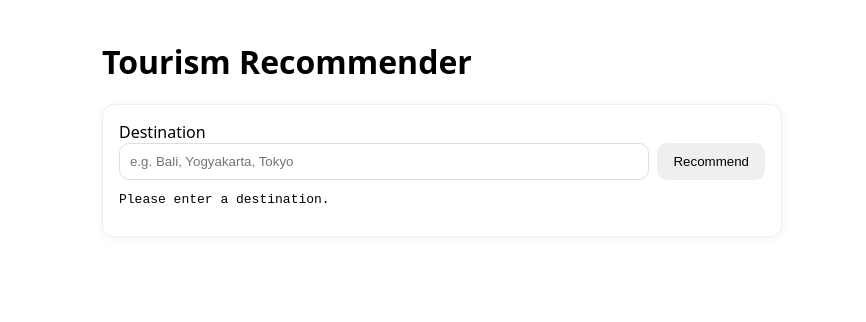
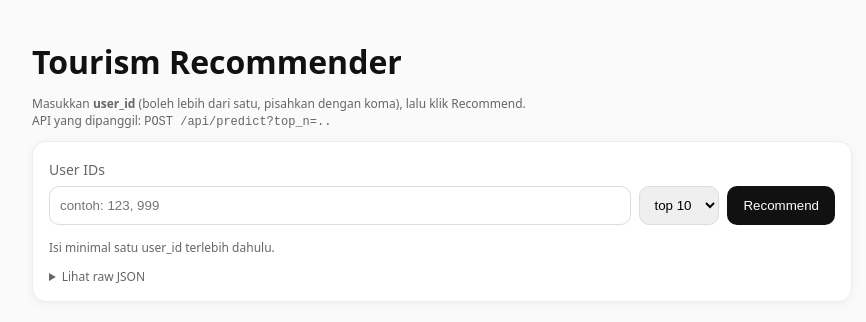
Before and after one commit to iseptianto/mlops15, a plain HTML site: page frontend/index.html in a window 1280 px wide. Both pictures are taken after a click on the button "Recommend". Shown: the whole page, without its empty margins (198-1064 px from the left). Drawn offline with Linux system fonts and the light colour scheme.

Commit message:
update data

```diff
--- a/frontend/index.html
+++ b/frontend/index.html
@@ -5,35 +5,141 @@
   <meta name="viewport" content="width=device-width, initial-scale=1" />
   <title>Tourism Recommender</title>
   <style>
-    body{font-family:system-ui,Arial,sans-serif;max-width:680px;margin:40px auto;padding:0 16px}
-    .card{padding:16px;border:1px solid #eee;border-radius:12px;box-shadow:0 2px 8px rgba(0,0,0,.05)}
-    button{padding:10px 16px;border:0;border-radius:10px;cursor:pointer}
-    input{padding:10px;border:1px solid #ddd;border-radius:10px;width:100%}
-    .row{display:flex;gap:8px}
+    :root{--b:#111;--muted:#666;--bg:#fafafa}
+    body{font-family:system-ui,Arial,sans-serif;max-width:820px;margin:40px auto;padding:0 16px;background:var(--bg);color:var(--b)}
+    h1{margin-bottom:12px}
+    .card{padding:16px;border:1px solid #eee;border-radius:14px;background:#fff;box-shadow:0 2px 10px rgba(0,0,0,.05)}
+    .row{display:flex;gap:8px;flex-wrap:wrap}
+    label{font-size:14px;color:var(--muted)}
+    input,select{padding:10px;border:1px solid #ddd;border-radius:10px}
+    input{flex:1;min-width:220px}
+    button{padding:10px 16px;border:0;border-radius:10px;cursor:pointer;background:#111;color:#fff}
+    .result{margin-top:14px}
+    .pill{display:inline-block;padding:6px 10px;border:1px solid #eee;border-radius:999px;margin:4px 6px 0 0;background:#fff}
+    .muted{color:var(--muted)}
+    .small{font-size:12px}
+    pre{background:#fff;border:1px solid #eee;border-radius:10px;padding:12px;overflow:auto}
   </style>
 </head>
 <body>
   <h1>Tourism Recommender</h1>
+  <p class="muted small">
+    Masukkan <b>user_id</b> (boleh lebih dari satu, pisahkan dengan koma), lalu klik Recommend.<br/>
+    API yang dipanggil: <code>POST /api/predict?top_n=..</code>
+  </p>
+
   <div class="card">
-    <label>Destination</label>
-    <div class="row">
-      <input id="dest" placeholder="e.g. Bali, Yogyakarta, Tokyo" />
+    <label for="userIds">User IDs</label>
+    <div class="row" style="margin-top:6px">
+      <input id="userIds" placeholder="contoh: 123, 999" />
+      <select id="topN" title="Top N">
+        <option value="5">top 5</option>
+        <option value="10" selected>top 10</option>
+        <option value="20">top 20</option>
+      </select>
       <button id="go">Recommend</button>
     </div>
-    <pre id="out" style="margin-top:12px;white-space:pre-wrap"></pre>
+
+    <div class="result">
+      <div id="status" class="muted small"></div>
+      <div id="cards"></div>
+    </div>
+
+    <details style="margin-top:12px">
+      <summary class="small muted">Lihat raw JSON</summary>
+      <pre id="raw"></pre>
+    </details>
   </div>
+
   <script>
-    const btn=document.getElementById('go'), out=document.getElementById('out');
-    btn.onclick=async()=>{
-      out.textContent='Loading...';
-      const destination=document.getElementById('dest').value.trim();
-      if(!destination){out.textContent='Please enter a destination.';return;}
+    const el = {
+      userIds: document.getElementById('userIds'),
+      topN: document.getElementById('topN'),
+      go: document.getElementById('go'),
+      status: document.getElementById('status'),
+      cards: document.getElementById('cards'),
+      raw: document.getElementById('raw'),
+    };
+
+    function parseUserIds(text){
+      return text.split(',')
+        .map(s=>s.trim())
+        .filter(Boolean)
+        .map(s=>({ user_id: s }));
+    }
+
+    function renderRecommendations(data){
+      el.cards.innerHTML = '';
+      if(!Array.isArray(data) || data.length === 0){
+        el.cards.innerHTML = '<div class="muted">Tidak ada hasil.</div>';
+        return;
+      }
+      for(const row of data){
+        const box = document.createElement('div');
+        box.className = 'card';
+        box.style.marginTop = '10px';
+        const title = document.createElement('div');
+        title.innerHTML = `<b>User:</b> ${row.user_id} &nbsp; <span class="pill">${row.status}</span>`;
+        box.appendChild(title);
+
+        if(Array.isArray(row.recommendations) && row.recommendations.length){
+          const list = document.createElement('div');
+          for(const r of row.recommendations){
+            const name = r.name ?? r.place; // name dari places.csv jika ada
+            const meta = [r.city, r.category].filter(Boolean).join(' · ');
+            const pill = document.createElement('div');
+            pill.className = 'pill';
+            pill.title = meta || '';
+            pill.textContent = String(name);
+            list.appendChild(pill);
+          }
+          box.appendChild(list);
+        }else{
+          const empty = document.createElement('div');
+          empty.className = 'muted small';
+          empty.textContent = 'No recommendations';
+          box.appendChild(empty);
+        }
+        el.cards.appendChild(box);
+      }
+    }
+
+    async function recommend(){
+      const users = parseUserIds(el.userIds.value);
+      if(users.length === 0){
+        el.status.textContent = 'Isi minimal satu user_id terlebih dahulu.';
+        return;
+      }
+      const n = Number(el.topN.value) || 10;
+      el.status.textContent = 'Loading...';
+      el.raw.textContent = '';
+      el.cards.innerHTML = '';
+
       try{
-        const r=await fetch('/api/recommend',{method:'POST',headers:{'Content-Type':'application/json'},body:JSON.stringify({destination})});
-        const data=await r.json();
-        out.textContent=JSON.stringify(data,null,2);
-      }catch(e){out.textContent='Error: '+e;}
+        const res = await fetch(`/api/predict?top_n=${n}`, {
+          method: 'POST',
+          headers: { 'Content-Type': 'application/json' },
+          body: JSON.stringify(users)
+        });
+        const data = await res.json();
+        if(!res.ok){
+          el.status.textContent = `Error ${res.status}: ${data?.detail || 'Request gagal'}`;
+          el.raw.textContent = JSON.stringify(data, null, 2);
+          return;
+        }
+        el.status.textContent = 'OK';
+        el.raw.textContent = JSON.stringify(data, null, 2);
+        renderRecommendations(data);
+      }catch(err){
+        el.status.textContent = 'Network error: ' + err;
+      }
     }
+
+    el.go.onclick = recommend;
+
+    // demo awal (optional): auto-coba untuk user 123
+    // el.userIds.value = '123';
+    // recommend();
   </script>
 </body>
 </html>
```
Also changed, not shown: 2 other files.
